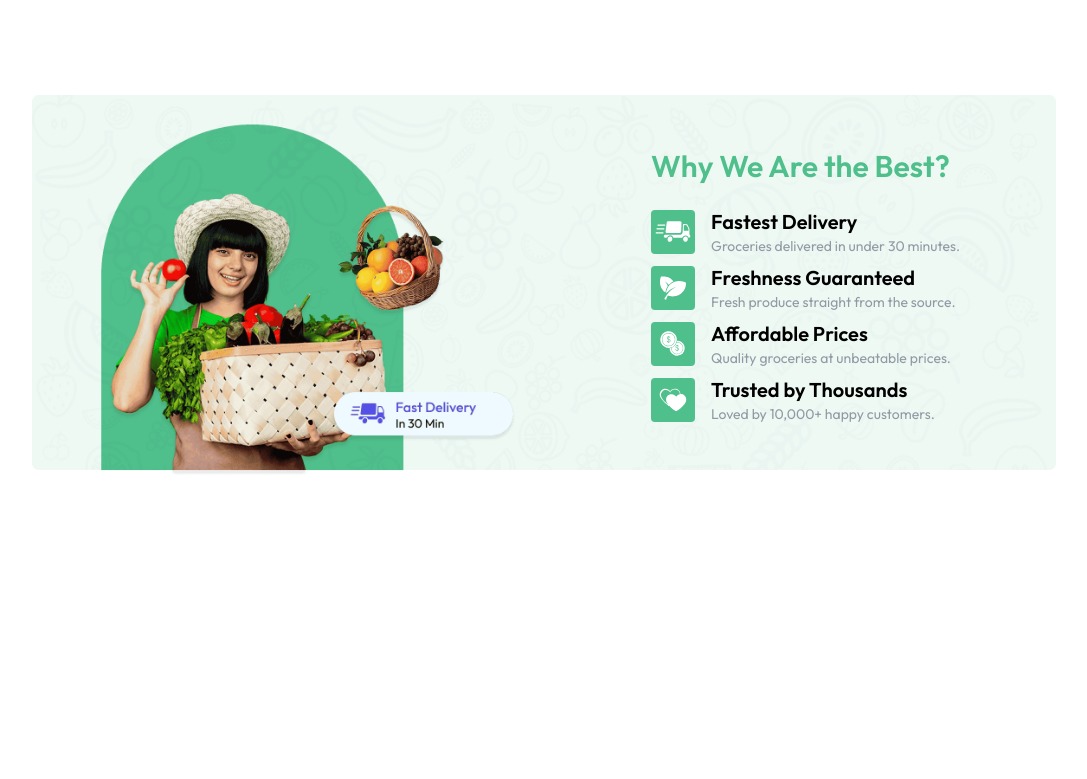
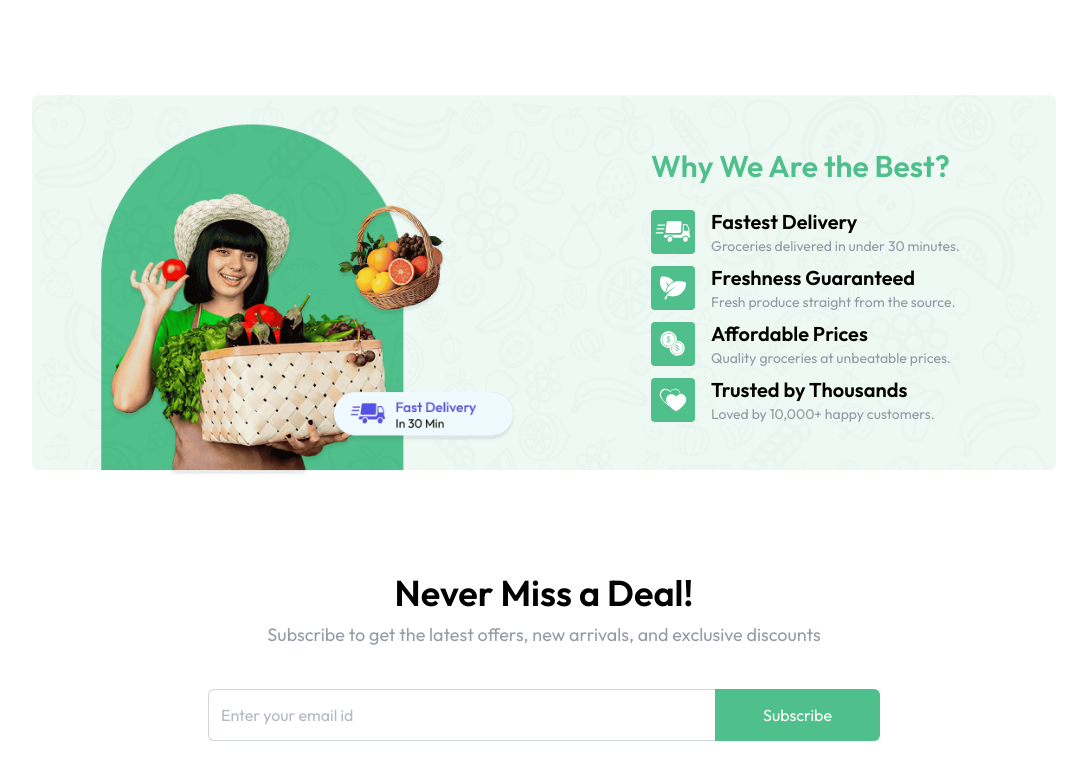
Before and after one commit to Zohirul-Islam/grocery-shope-with-reactjs-and-nodejs, a React app in the folder frontend/: page / in a window 1280 px wide. Shown: the part 1205-1984 px from the top of the page, without its empty margins (96-1183 px from the left). Before the commit the page ends 1682 px from the top, so only its background shows below. Built offline with nearby package versions, Linux system fonts and the light colour scheme; the HTML template or start-up script is replaced by a standard one.

Commit message:
add newsletter box

```diff
--- a/frontend/src/components/BottomBanner.jsx
+++ b/frontend/src/components/BottomBanner.jsx
@@ -11,7 +11,7 @@
           <h1 className='text-2xl md:text-3xl font-semibold text-primary mb-6'>Why We Are the Best?</h1>
           {
             features.map((feature, index) => (
-              <div key={index} className='flex items-center gap-4 mt-2'>
+              <div data-aos="fade-up-right" key={index} className='flex items-center gap-4 mt-2'>
                 <img src={feature.icon} alt="feature icon" className='w-9 md:w-11' />
                 <div>
                 <h3 className='text-lg md:text-xl font-semibold'>{feature.title}</h3>
--- /dev/null
+++ b/frontend/src/components/Newsletter.jsx
@@ -0,0 +1,29 @@
+
+
+const Newsletter = () => {
+  return (
+    <div className="flex flex-col items-center justify-center text-center space-y-2 mt-24 mb-14">
+      <h1 className="md:text-4xl text-2xl font-semibold">Never Miss a Deal!</h1>
+      <p className="md:text-lg text-gray-500/70 pb-8">
+        Subscribe to get the latest offers, new arrivals, and exclusive
+        discounts
+      </p>
+      <form className="flex items-center justify-between max-w-2xl w-full md:h-13 h-12">
+        <input
+          className="border border-gray-300 rounded-md h-full border-r-0 outline-none w-full rounded-r-none px-3 text-gray-500"
+          type="text"
+          placeholder="Enter your email id"
+          required
+        />
+        <button
+          type="submit"
+          className="md:px-12 px-8 h-full text-white bg-primary hover:bg-primary-dull transition-all cursor-pointer rounded-md rounded-l-none"
+        >
+          Subscribe
+        </button>
+      </form>
+    </div>
+  );
+};
+
+export default Newsletter;
--- a/frontend/src/pages/Home.jsx
+++ b/frontend/src/pages/Home.jsx
@@ -3,6 +3,7 @@
 import Categories from '../components/Categories'
 import BestSeller from '../components/BestSeller'
 import BottomBanner from '../components/BottomBanner'
+import Newsletter from '../components/Newsletter'
 
 const Home = () => {
   return (
@@ -10,7 +11,8 @@
       <Mainbanner />
       <Categories />
       <BestSeller />
-      <BottomBanner/>
+      <BottomBanner />
+      <Newsletter/>
     </div>
   )
 }
```
